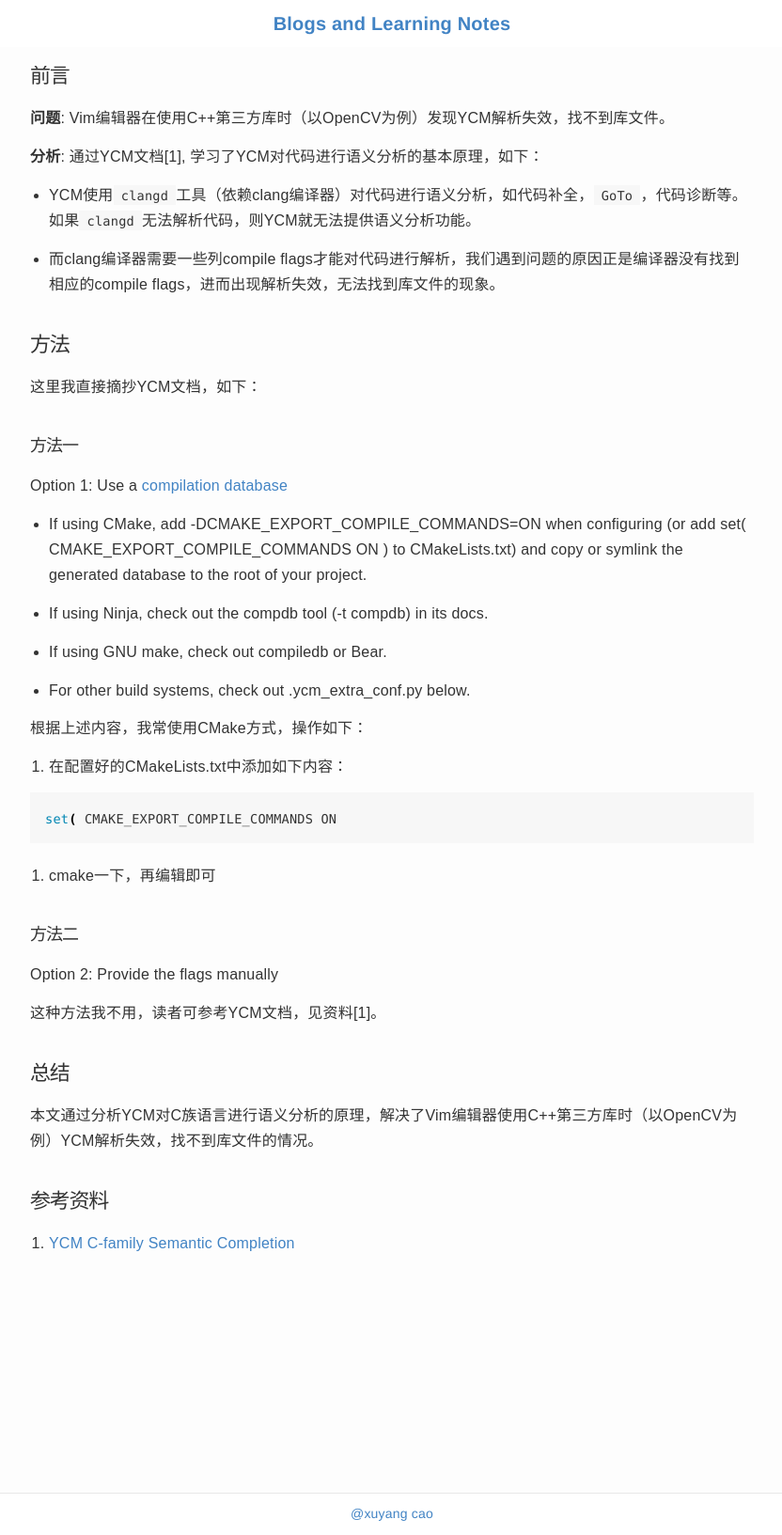
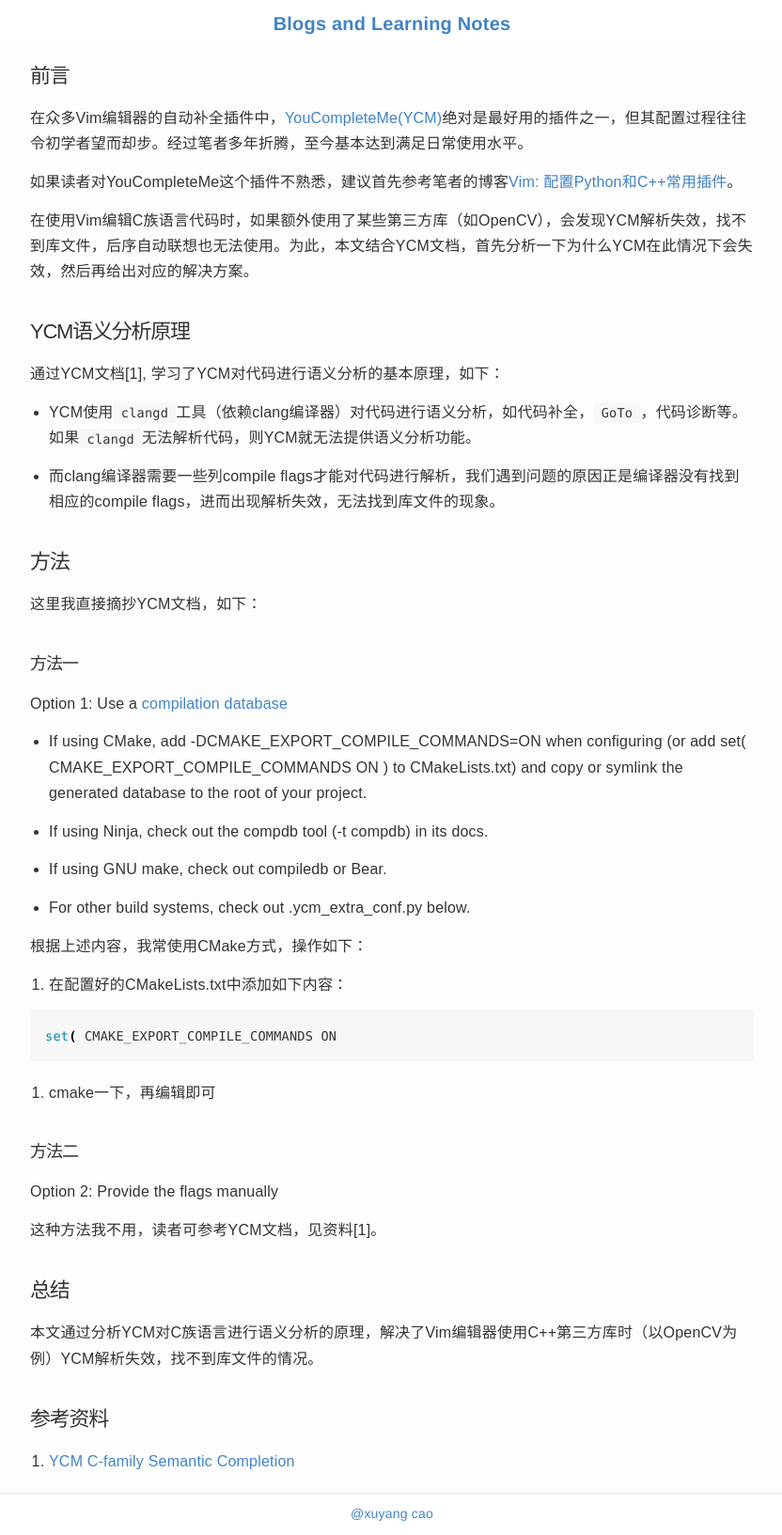
Before and after one commit to xuyangcao/blog, a Jekyll site: the page built from tools/vim_ycm_semantic_analysis.md, in a window 1280 px wide. Shown: the whole page at 94% size, without its empty margins (223-1055 px from the left). Built offline with Jekyll 4.4.1, drawn with Linux system fonts in a browser that asks for light colours.

Commit message:
update blog

```diff
--- a/tools/vim_ycm_semantic_analysis.md
+++ b/tools/vim_ycm_semantic_analysis.md
@@ -4,9 +4,17 @@ layout: post
 
 ## 前言
 
-**问题**: Vim编辑器在使用C++第三方库时（以OpenCV为例）发现YCM解析失效，找不到库文件。
 
-**分析**: 通过YCM文档[1], 学习了YCM对代码进行语义分析的基本原理，如下：
+在众多Vim编辑器的自动补全插件中，[YouCompleteMe(YCM)](https://github.com/ycm-core/YouCompleteMe/)绝对是最好用的插件之一，但其配置过程往往令初学者望而却步。经过笔者多年折腾，至今基本达到满足日常使用水平。
+
+如果读者对YouCompleteMe这个插件不熟悉，建议首先参考笔者的博客[Vim: 配置Python和C++常用插件](https://xuyangcao.github.io/blog/tools/vim_configs/)。
+
+在使用Vim编辑C族语言代码时，如果额外使用了某些第三方库（如OpenCV），会发现YCM解析失效，找不到库文件，后序自动联想也无法使用。为此，本文结合YCM文档，首先分析一下为什么YCM在此情况下会失效，然后再给出对应的解决方案。
+
+
+## YCM语义分析原理
+
+通过YCM文档[1], 学习了YCM对代码进行语义分析的基本原理，如下：
 
 - YCM使用`clangd`工具（依赖clang编译器）对代码进行语义分析，如代码补全，`GoTo`，代码诊断等。如果`clangd`无法解析代码，则YCM就无法提供语义分析功能。
 
```
Also changed, not shown: _includes/blog_list.html (+4 -4 lines), tools/vim_ycm_tags.md (+5 -1 lines).
